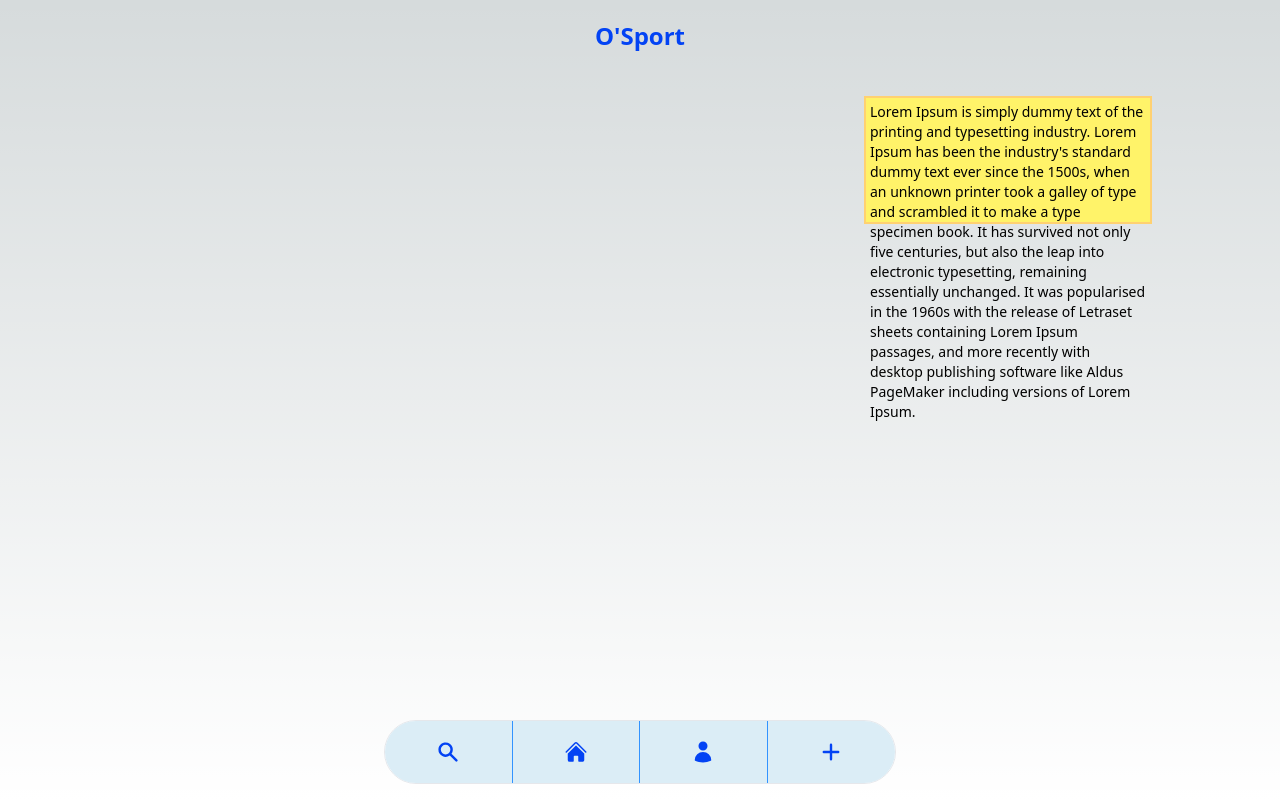
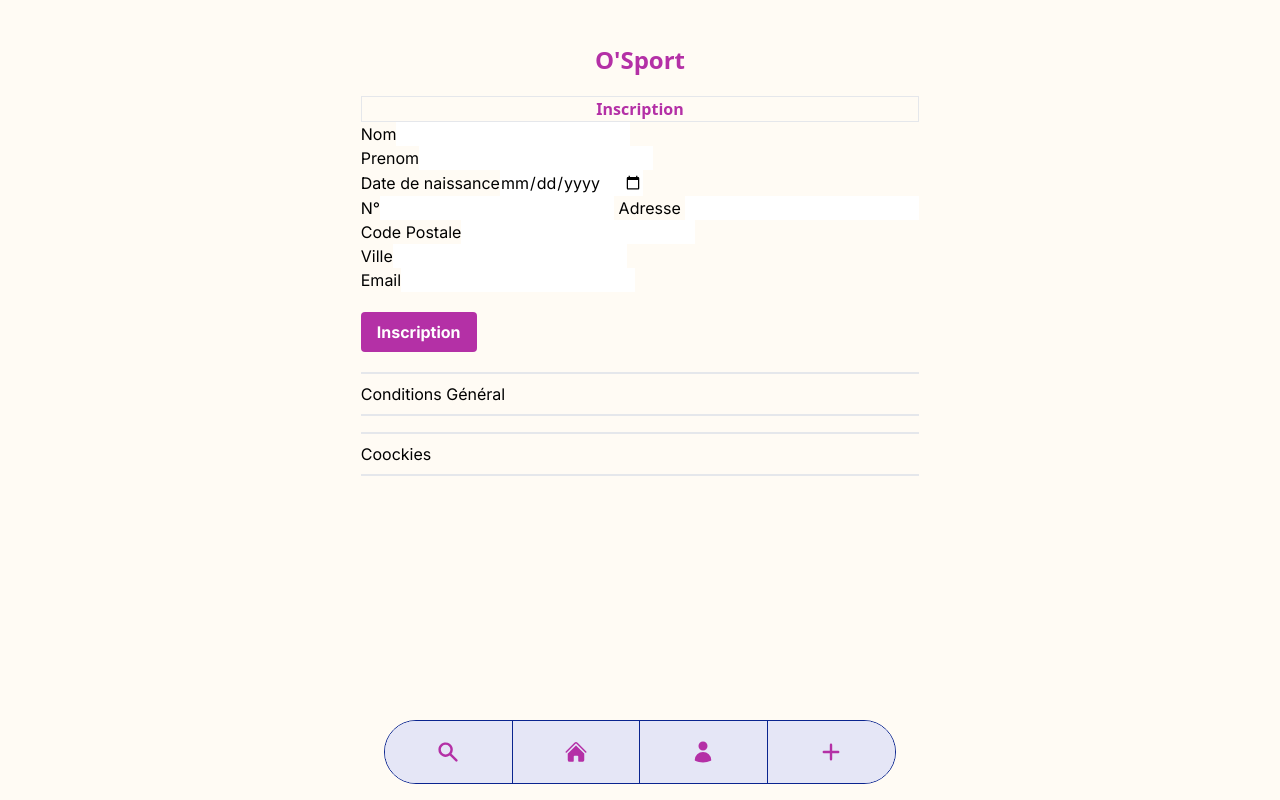
Before and after one commit to RonanKerveno/O-Sport-Frontend, a Next.js app in the folder osport/: page / in a window 1280 px wide. Built offline with nearby package versions, Linux system fonts and the light colour scheme.

Commit message:
Page of home and subscrite front

```diff
--- a/osport/src/app/globals.css
+++ b/osport/src/app/globals.css
@@ -17,11 +17,9 @@
 }
 
 body {
-  color: rgb(var(--foreground-rgb));
-  background: linear-gradient(
-      to bottom,
-      transparent,
-      rgb(var(--background-end-rgb))
-    )
-    rgb(var(--background-start-rgb));
+  background-color: #fffbf4;
 }
+#description {
+  position: relative;
+  align-items: center;
+}
--- a/osport/src/app/page.tsx
+++ b/osport/src/app/page.tsx
@@ -1,11 +1,12 @@
 import Image from 'next/image'
 import Accueil from '../pages/accueil'
+import Inscription from '../pages/inscription'
 
 export default function Home() {
   return (
     <main className="flex min-h-screen flex-col items-center justify-between p-24">
-      <div className="z-10 w-full max-w-5xl items-center justify-between font-mono text-sm lg:flex">
-        <Accueil/>
+      <div >
+        <Inscription />
       </div>
     </main>
   )
--- /dev/null
+++ b/osport/src/components/card.tsx
@@ -0,0 +1,22 @@
+import {HiUser, HiStar, HiUserGroup} from 'react-icons/hi2';
+import { MdSportsBasketball } from "react-icons/md";
+export default function card(){
+    return(
+        <div className="border-2 w-40 h-64 border-[#0a248f] text-center grid justify-items-center mt-6 mb-6">
+            <div className='flex justify-start'><HiUserGroup />5/23</div>
+            <div><MdSportsBasketball /></div>
+            <div className=''>
+            Nisl tincidunt eget nullam non nisi
+            <div className="border-t-2 border-b-2 border-[#0a248f] mt-4">
+                <div>Strasbourg</div>
+                <div className='font-bold'>20/05/2022 10h00</div>
+            </div>
+            <div className='mt-4 mb-2'>
+                <div className='flex justify-center mb-4'><HiUser size={24} color='#b430a6'/></div>
+            <div>François</div>
+            </div>
+            <div className='flex flex-row justify-center'><HiStar color='#b430a6'/><HiStar color='#b430a6'/><HiStar color='#b430a6'/><HiStar color='#b430a6'/><HiStar color='#b430a6'/></div>
+            </div>
+        </div>
+    )
+}
--- /dev/null
+++ b/osport/src/components/cards.tsx
@@ -0,0 +1,12 @@
+import Card from "./card"
+
+export default function cards() {
+    return (
+        <div className="flex flex-row justify-center space-x-4 overflow-x-auto">
+            <Card />
+            <Card />
+            <Card />
+            <Card />
+        </div>
+    )
+}
--- a/osport/src/components/description.tsx
+++ b/osport/src/components/description.tsx
@@ -1,9 +1,10 @@
+/* eslint-disable react/no-unescaped-entities */
 export default function description() {
     return (
-        <div className="">
-        <div className="bg-[#fff369] font-sans border-solid border-2 border-[#ffd171] p-1 w-72 h-32">
-            Lorem Ipsum is simply dummy text of the printing and typesetting industry. Lorem Ipsum has been the industry's standard dummy text ever since the 1500s, when an unknown printer took a galley of type and scrambled it to make a type specimen book. It has survived not only five centuries, but also the leap into electronic typesetting, remaining essentially unchanged. It was popularised in the 1960s with the release of Letraset sheets containing Lorem Ipsum passages, and more recently with desktop publishing software like Aldus PageMaker including versions of Lorem Ipsum.
+
+        <div className="overflow-auto bg-[#e5e6f6] font-sans border-solid border border-[#140f07] w-screen p-1 h-32 grid content w-full md:w-auto rounded-md" id="description">
+           div Lorem Ipsum is simply dummy text of the printing and typesetting industry. Lorem Ipsum has been the industry's standard dummy text ever since the 1500s, when an unknown printer took a galley of type and scrambled it to make a type specimen book. It has survived not only five centuries, but also the leap into electronic typesetting, remaining essentially unchanged. It was popularised in the 1960s with the release of Letraset sheets containing Lorem Ipsum passages, and more recently with desktop publishing software like Aldus PageMaker including versions of Lorem Ipsum.
         </div>
-        </div>
+
     )
 }
--- /dev/null
+++ b/osport/src/components/footer.tsx
@@ -0,0 +1,13 @@
+export default function footer(){
+    return(
+        <>
+        <div className="grid grid-cols-1 gap-2 place-content-end">
+            <div className="border-t-2 border-b-2 mb-2 pt-2 pb-2">Conditions Général</div>
+            <div className="border-t-2 border-b-2 pt-2 pb-2">Coockies</div>
+        </div>
+
+        </>
+
+
+    )
+}
--- a/osport/src/components/navbar.tsx
+++ b/osport/src/components/navbar.tsx
@@ -4,22 +4,22 @@ import { HiSearch, HiPlus } from 'react-icons/hi'
 export default function navbar() {
     return (
 
-            <div className="fixed z-50 w-full h-16 max-w-lg -translate-x-1/2 bg-white border border-gray-200 rounded-full bottom-4 left-1/2 dark:bg-gray-700 dark:border-gray-600">
+            <div className="fixed z-50 w-full h-16 max-w-lg -translate-x-1/2 bg-white border border-[#0a248f] rounded-full bottom-4 left-1/2 dark:bg-gray-700 dark:border-gray-600">
                 <div className="grid h-full max-w-lg grid-cols-4 mx-auto">
-                    <button data-tooltip-target="tooltip-home" type="button" className=" border-r border-[#3293ff] bg-[#dbedf6] inline-flex flex-col items-center justify-center px-5 rounded-l-full hover:bg-gray-50 dark:hover:bg-gray-800 group ">
-                        <HiSearch size={24} color="#0343f4"/>
+                    <button type="button" className=" border-r border-[#0a248f] bg-[#e5e6f6] inline-flex flex-col items-center justify-center px-5 rounded-l-full hover:bg-gray-50 dark:hover:bg-[#fffbf4] group ">
+                        <HiSearch size={24} color="#b430a6"/>
                         <span className="sr-only">Search</span>
                     </button>
-                    <button data-tooltip-target="tooltip-home" type="button" className="border-r border-[#3293ff] bg-[#dbedf6] inline-flex flex-col items-center justify-center px-5 hover:bg-gray-50 dark:hover:bg-gray-800 group">
-                        <HiHome size={24} color="#0343f4"/>
+                    <button type="button" className="border-r border-[#0a248f] bg-[#e5e6f6] inline-flex flex-col items-center justify-center px-5 hover:bg-gray-50 dark:hover:bg-[#fffbf4] group">
+                        <HiHome size={24} color="#b430a6"/>
                         <span className="sr-only">Home</span>
                     </button>
-                    <button data-tooltip-target="tooltip-home" type="button" className="border-r border-[#3293ff] bg-[#dbedf6] inline-flex flex-col items-center justify-center px-5  hover:bg-gray-50 dark:hover:bg-gray-800 group">
-                        <HiUser size={24} color="#0343f4"/>
+                    <button type="button" className="border-r border-[#0a248f] bg-[#e5e6f6] inline-flex flex-col items-center justify-center px-5  hover:bg-gray-50 dark:hover:bg-[#fffbf4] group">
+                        <HiUser size={24} color="#b430a6"/>
                         <span className="sr-only">Profil</span>
                     </button>
-                    <button data-tooltip-target="tooltip-home" type="button" className="bg-[#dbedf6] inline-flex flex-col items-center justify-center px-5 rounded-r-full hover:bg-gray-50 dark:hover:bg-gray-800 group">
-                        <HiPlus size={24} color="#0343f4"/>
+                    <button  type="button" className="bg-[#e5e6f6] inline-flex flex-col items-center justify-center px-5 rounded-r-full hover:bg-gray-50 dark:hover:bg-[#fffbf4] group">
+                        <HiPlus size={24} color="#b430a6"/>
                         <span className="sr-only">Add</span>
                     </button>
 
--- /dev/null
+++ b/osport/src/components/sportssearch.tsx
@@ -0,0 +1,16 @@
+import { MdSportsBasketball, MdSportsFootball, MdSportsGolf, MdSportsHandball, MdSportsRugby, MdSportsGymnastics } from "react-icons/md";
+
+export default function sportssearch(){
+    return (
+        <div className="overflow-auto flex flex-row justify-center border-t-2 border-b-2 border-{#0a248f} space-x-4 mt-6 mb-6 pt-4 pb-4 ">
+            <a href="#"><MdSportsBasketball size={50} color="#b430a6"/></a>
+            <a href="#"><MdSportsFootball size={50} color="#b430a6"/></a>
+            <a href="#"><MdSportsGolf size={50} color="#b430a6"/></a>
+            <a href="#"><MdSportsHandball size={50} color="#b430a6"/></a>
+            <a href="#"><MdSportsRugby size={50} color="#b430a6" /></a>
+            <a href="#"><MdSportsGymnastics size={50} color="#b430a6" /></a>
+
+
+        </div>
+    )
+}
--- a/osport/src/components/title.tsx
+++ b/osport/src/components/title.tsx
@@ -2,8 +2,8 @@
 export default function title(){
     return(
         <div className="relative" >
-            <div className="text-[#0343f4] text-2xl font-sans font-bold text-center mt-0 fixed top-5 left-0 right-0">
-            <h1> O'Sport </h1>
+            <div className="text-[#b430a6] text-2xl font-sans font-bold text-center mt-6 fixed top-5 left-0 right-0">
+            <a href="/"><h1> O'Sport </h1></a>
             </div>
         </div>
     )
--- a/osport/src/pages/accueil.tsx
+++ b/osport/src/pages/accueil.tsx
@@ -1,9 +1,13 @@
 import { HiHome, HiUser } from 'react-icons/hi2'
 import { HiSearch, HiPlus } from 'react-icons/hi'
 import Head from 'next/head';
-import Navbar from '../components/navbar'
-import Title from '../components/title'
-import Description from '../components/description'
+import Navbar from '../components/navbar';
+import Title from '../components/title';
+import Description from '../components/description';
+import Card from '../components/card';
+import Cards from '../components/cards';
+import Sportssearch from '../components/sportssearch';
+import Footer from '../components/footer';
 
 export default function accueil() {
     return (
@@ -11,10 +15,15 @@ export default function accueil() {
             <Head>
                 <title>Accueil - osport</title>
             </Head>
-            <Title />
-            <Description />
+            <div className='flex justify-center items-center flex-col'>
 
+            <div> <Title />
+            <Description /></div>
+            <Card />
+            <Sportssearch />
             <Navbar />
+            <Footer />
+            </div>
         </>
 
     )
--- /dev/null
+++ b/osport/src/pages/inscription.tsx
@@ -0,0 +1,30 @@
+import Head from 'next/head';
+import Navbar from '../components/navbar';
+import Title from '../components/title';
+import Description from '../components/description';
+import Card from '../components/card';
+import Cards from '../components/cards';
+import Sportssearch from '../components/sportssearch';
+import Footer from '../components/footer';
+
+
+export default function inscription(){
+    return(
+        <div className='flex flex-col'>
+            <div> <Title /></div>
+            <div className="text-[#b430a6] text-1xl font-sans font-bold text-center border">
+            <h1> Inscription </h1>
+            </div>
+            <div>Nom<input type="text" /></div>
+            <div>Prenom<input type="text" /></div>
+            <div>Date de naissance<input type="date" /></div>
+            <div>N°<input type="number" /> Adresse <input type="text" /></div>
+            <div>Code Postale<input type="number" /></div>
+            <div>Ville<input type="texte" /></div>
+            <div>Email<input type="mail"/></div>
+            <div className='mt-5 mb-5'><button className='bg-[#b430a6] text-white font-bold py-2 px-4 rounded'>Inscription</button></div>
+            <Footer />
+            <Navbar />
+        </div>
+    )
+}
```
